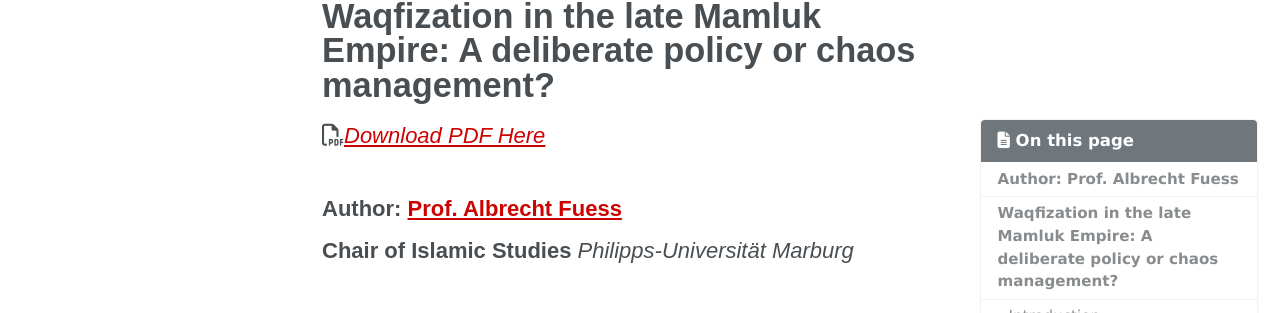
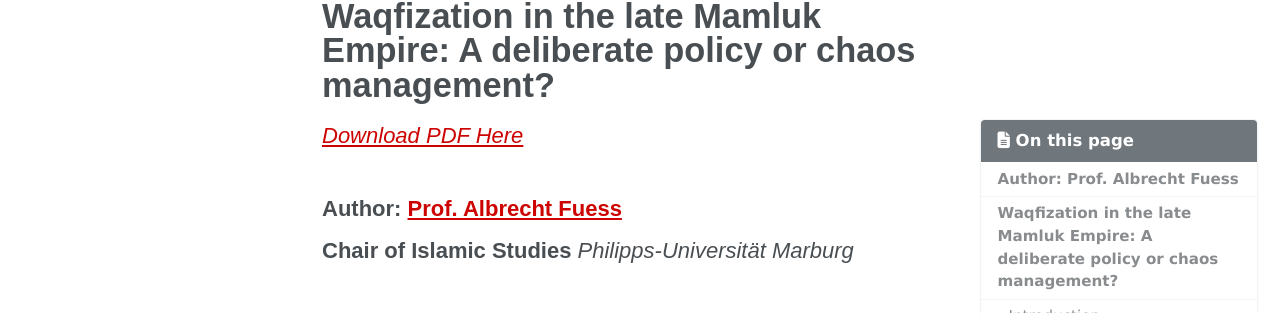
Before and after one commit to mhshaaban/egylandscapeproject.github.io, a Jekyll site: the page built from _papers/June2020_Fuess.md, in a window 1280 px wide. Shown: the part 112-425 px from the top of the page. Built offline with Jekyll 4.4.1, drawn with Linux system fonts in a browser that asks for light colours; cached includes are drawn as plain includes; nearby versions of some CDN libraries; some web fonts are replaced.

Commit message:
Update June2020_Fuess.md

```diff
--- a/_papers/June2020_Fuess.md
+++ b/_papers/June2020_Fuess.md
@@ -10,7 +10,7 @@ layout: single
 ---
 
 
-<i class="fa fa-file-pdf-o" aria-hidden="true"></i>[*Download PDF Here*](https://www.egylandscape.org/papers/June2020_Fuess_WorkingPaper.pdf)
+[*Download PDF Here*](https://www.egylandscape.org/papers/June2020_Fuess_WorkingPaper.pdf)
 
 ### Author: [Prof. Albrecht Fuess](https://www.egylandscape.org/members/AlbrechtFuess/)
 **Chair of Islamic Studies**
```
